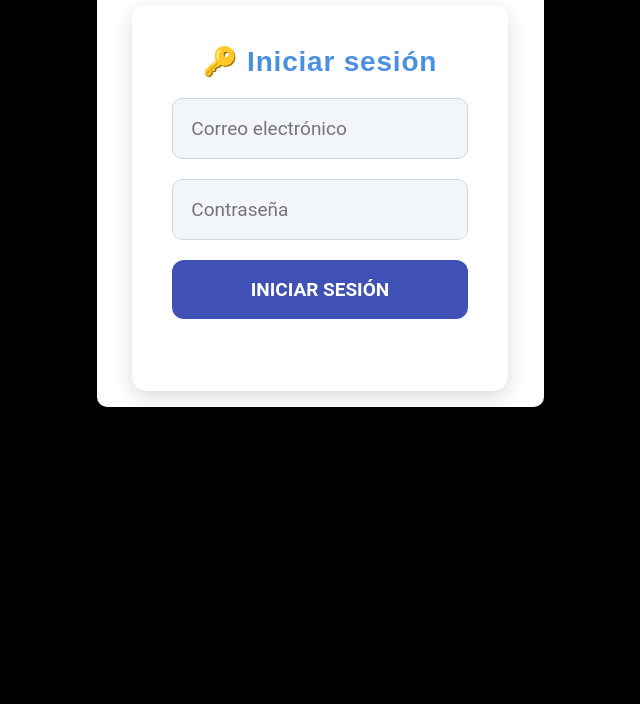
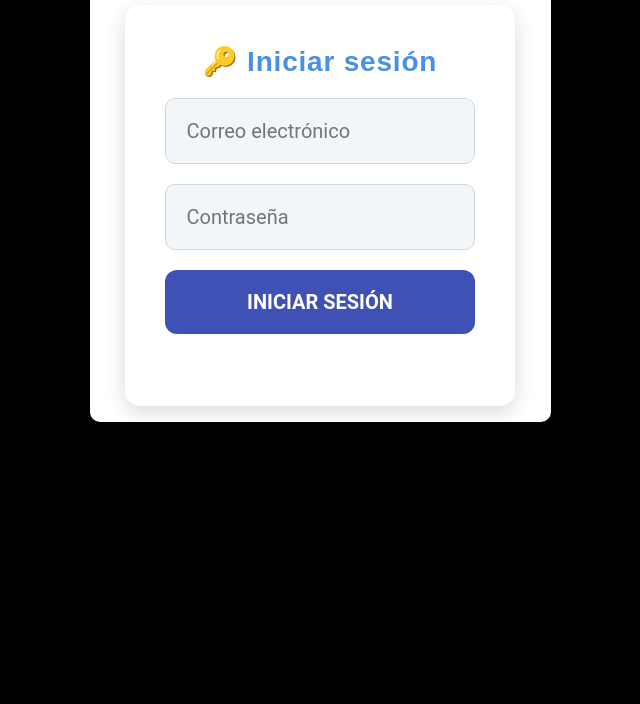
Before and after one commit to paginawebdemos/menulunamagica, a website: page public/admin.html in a window 1280 px wide. Shown: the part 96-800 px from the top of the page, without its empty margins (320-960 px from the left). Drawn offline with nearby package versions, Linux system fonts and the light colour scheme.

Commit message:
Update styles.css

```diff
--- a/public/styles.css
+++ b/public/styles.css
@@ -1853,13 +1853,12 @@ form button:hover {
     padding: 10px;
   }
 }
-
 /* Estilo para el contenedor del formulario de inicio de sesión */
 #login-section {
-  max-width: 900px; /* Ancho grande para computadoras */
+  max-width: 1100px; /* Más ancho para computadoras */
   width: 98%; /* Ocupa casi todo el ancho en móviles */
   margin: 0 auto; /* Centrado horizontal */
-  padding: 30px; /* Espaciado interno */
+  padding: 35px; /* Espaciado interno */
   background-color: #ffffff; /* Fondo blanco */
   border-radius: 15px; /* Bordes redondeados */
   box-shadow: 0 6px 20px rgba(0, 0, 0, 0.15); /* Sombra suave */
@@ -1881,14 +1880,14 @@ form button:hover {
   flex-direction: column;
   gap: 20px; /* Espacio entre elementos */
   width: 100%; /* Ocupa todo el ancho del contenedor */
-  max-width: 800px; /* Limita el ancho del formulario en computadoras */
+  max-width: 1000px; /* Formulario más ancho en computadoras */
 }
 
 /* Estilo de los campos de entrada */
 #login-form input[type="email"],
 #login-form input[type="password"] {
-  padding: 16px; /* Espaciado interno más grande */
-  font-size: 18px; /* Fuente más grande para legibilidad */
+  padding: 18px; /* Espaciado interno más grande */
+  font-size: 19px; /* Fuente más grande para legibilidad */
   border: 1px solid #cfd8dc; /* Borde gris claro */
   border-radius: 10px; /* Bordes redondeados */
   outline: none; /* Sin borde de foco por defecto */
@@ -1907,13 +1906,13 @@ form button:hover {
 
 /* Estilo del botón de inicio de sesión */
 #login-form button {
-  padding: 16px; /* Espaciado interno más grande */
+  padding: 18px; /* Espaciado interno más grande */
   background-color: #3f51b5; /* Azul oscuro */
   color: #ffffff; /* Texto blanco */
   border: none; /* Sin borde */
   border-radius: 12px; /* Bordes redondeados */
   cursor: pointer; /* Cursor de pointer */
-  font-size: 18px; /* Fuente más grande */
+  font-size: 19px; /* Fuente más grande */
   font-weight: 600; /* Texto en negrita */
   text-transform: uppercase; /* Texto en mayúsculas */
   transition: background-color 0.3s ease, transform 0.3s ease; /* Transiciones */
@@ -1937,23 +1936,23 @@ form button:hover {
 /* Media query para computadoras (pantallas mayores a 768px) */
 @media (min-width: 769px) {
   #login-section {
-    max-width: 900px; /* Ancho grande para computadoras */
+    max-width: 1100px; /* Ancho más grande para computadoras */
     padding: 40px; /* Más espaciado */
   }
 
   #login-form {
-    max-width: 800px; /* Formulario más ancho */
+    max-width: 1000px; /* Formulario más ancho */
   }
 
   #login-form input[type="email"],
   #login-form input[type="password"] {
-    padding: 18px; /* Inputs más grandes */
-    font-size: 19px; /* Fuente más grande */
+    padding: 20px; /* Inputs aún más grandes */
+    font-size: 20px; /* Fuente más grande */
   }
 
   #login-form button {
-    padding: 18px; /* Botón más grande */
-    font-size: 19px; /* Fuente más grande */
+    padding: 20px; /* Botón más grande */
+    font-size: 20px; /* Fuente más grande */
   }
 }
 
```
